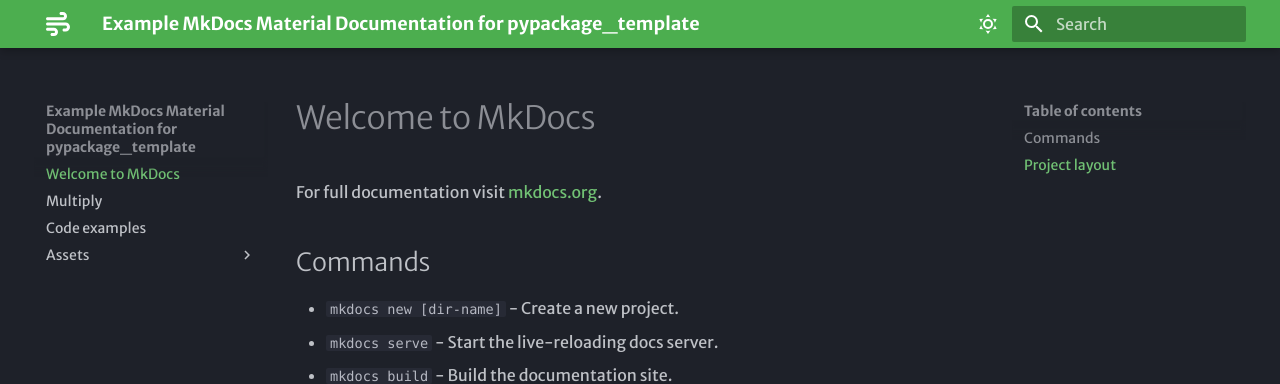
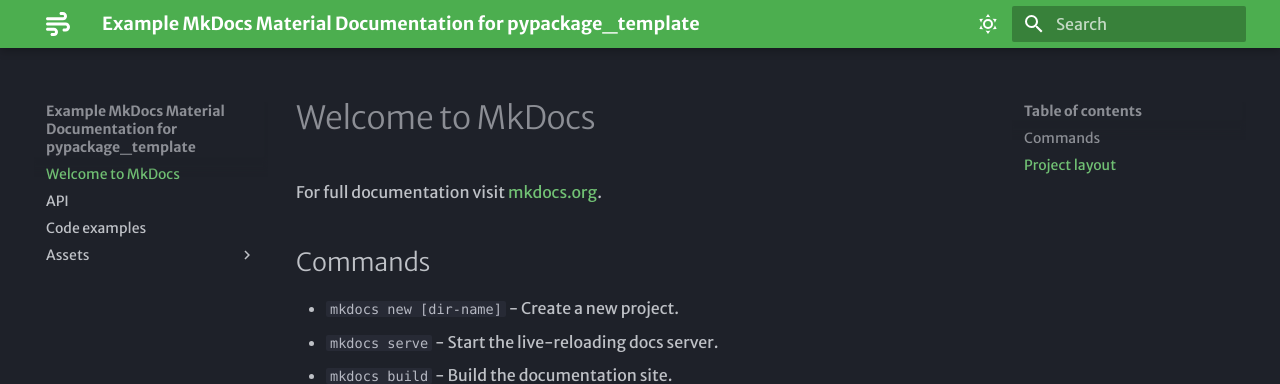
Before and after one commit to byuirpytooling/pypackage_template, an MkDocs documentation site: the page built from docs/index.md, in a window 1280 px wide. Shown: the top 384 px of the page. Built offline with MkDocs 1.6.1 and Material for MkDocs 9.7.7, drawn with Linux system fonts in a browser that asks for light colours; some web fonts are replaced.

Commit message:
update for docs

```diff
--- a/docs/API.md
+++ b/docs/API.md
@@ -1,7 +1,9 @@
-# Multiply
+# API
+
+## Multiply
 
 ::: pypackage_template.template_package.multiply
 
-# Add
+## Add
 
 ::: pypackage_template.add_numbers.add
```
Also changed, not shown: README.md (+4 -1 lines).
